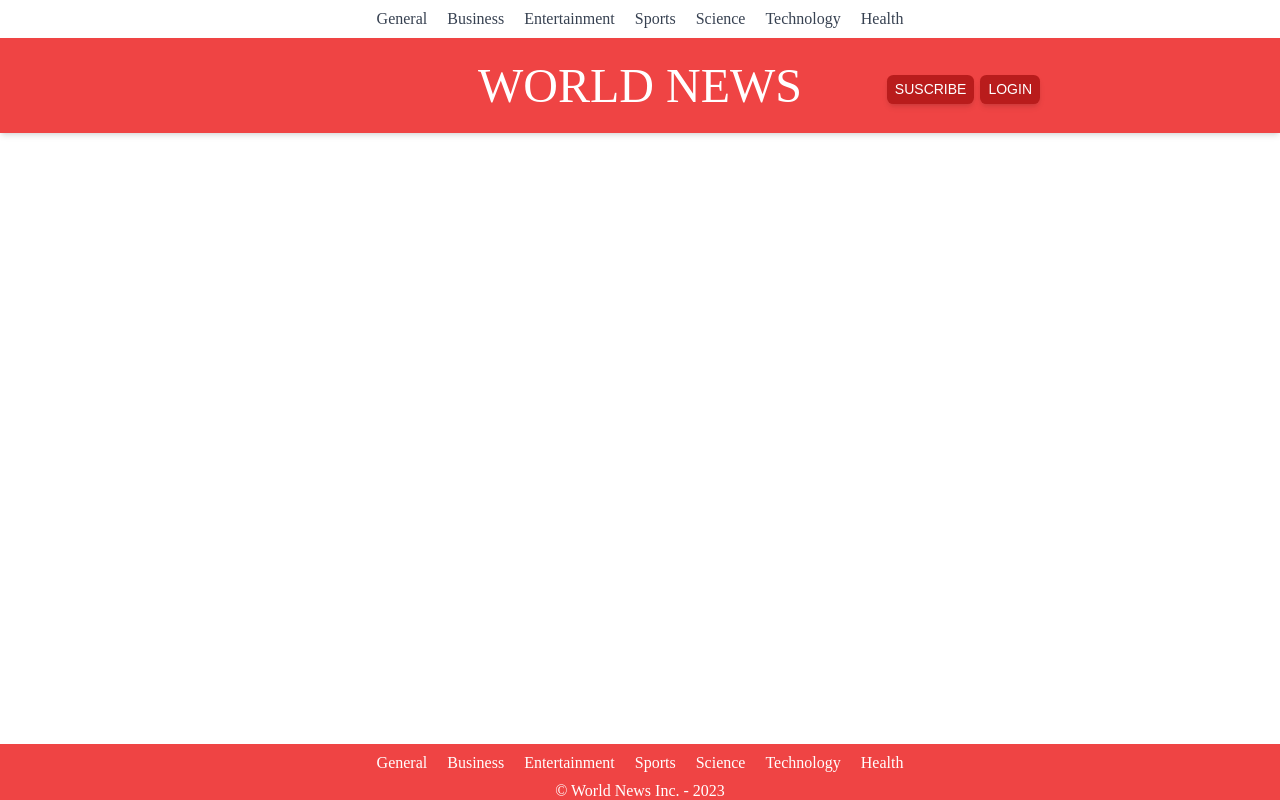
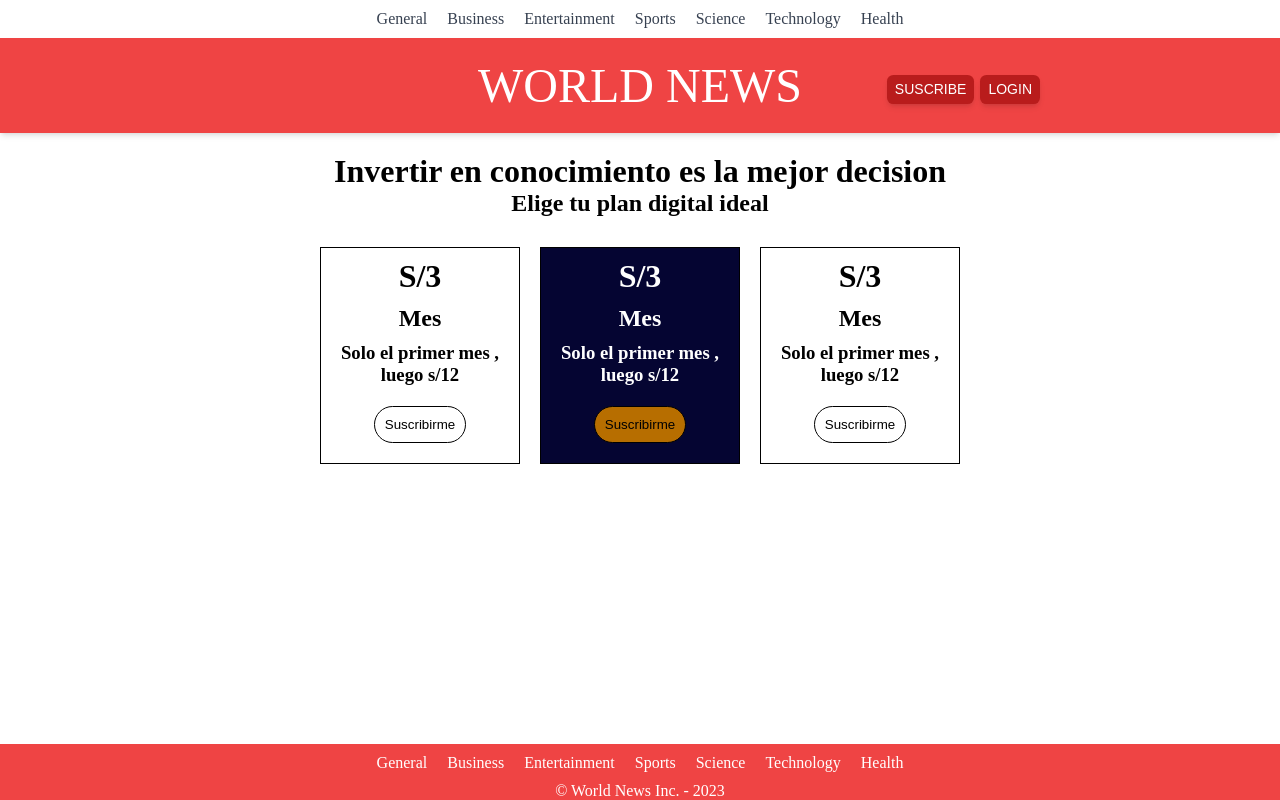
Before and after one commit to darkmoon65/news-paper-app, a React (Create React App) app: page /suscription in a window 1280 px wide. Built offline with nearby package versions, Linux system fonts and the light colour scheme.

Commit message:
Feature -> Add Component suscriptionCard, suscriptionPrice and suscription page, adjust route

```diff
--- /dev/null
+++ b/src/components/suscriptionCard/suscriptionCard.css
@@ -0,0 +1,63 @@
+.normal {
+    margin: 10px;
+    width: 200px;
+    text-align: center;
+    border: 1px solid black;
+}
+
+.especial {
+    margin: 10px;
+    width: 200px;
+    text-align: center;
+    border: 1px solid black;
+    background-color: rgb(5, 5, 50);
+    color: white;
+}
+
+.max {
+    margin: 10px;
+    width: 200px;
+    text-align: center;
+    border: 1px solid black;
+}
+
+.item-card {
+    padding-top: 10px;
+}
+
+.button-blank {
+    border-radius: 20px;
+    background-color: white;
+    border: 1px solid black;
+    padding: 10px;
+    margin: 20px;
+}
+
+.button-blank:hover{
+    background-color: antiquewhite;
+}
+
+.button-orange {
+    border-radius: 20px;
+    background-color: rgb(183, 110, 0);
+    border: 1px solid black;
+    padding: 10px;
+    margin: 20px;
+}
+
+.button-orange:hover{
+    background-color: orange;
+}
+
+.button-shadow {
+    border-radius: 20px;
+    background-color: white;
+    border: 1px solid black;
+    padding: 10px;
+    margin: 20px;
+}
+
+.button-shadow:hover{
+    color: white;
+    background-color: black;
+}
--- /dev/null
+++ b/src/components/suscriptionCard/suscriptionCard.js
@@ -0,0 +1,15 @@
+import './suscriptionCard.css'
+
+const SuscriptionCard = (props) => {
+
+    return  (
+        <div className={props.boxType}>
+            <h1 className='item-card'>S/3</h1>
+            <h2 className='item-card'>Mes</h2>
+            <h3 className='item-card'>Solo el primer mes , luego s/12</h3>
+            <button className={props.buttonType}>Suscribirme</button>
+        </div>
+    )
+}
+
+export default SuscriptionCard;
--- /dev/null
+++ b/src/components/suscriptionPrice/suscriptionPrice.css
@@ -0,0 +1,16 @@
+
+.box {
+    display: flex;
+    flex-direction: column;
+    align-items: center;
+    padding: 0;
+    margin: 0;
+    padding: 20px;
+}
+.box-prices {
+    display: flex;
+    padding: 20px;
+    align-items: center;
+    vertical-align: center;
+
+}
--- /dev/null
+++ b/src/components/suscriptionPrice/suscriptionPrice.js
@@ -0,0 +1,19 @@
+import SuscriptionCard from "../suscriptionCard/suscriptionCard"
+import './suscriptionPrice.css'
+
+const SuscriptionPrice = () => {
+    return (
+        <div className="box">
+            <h1>Invertir en conocimiento es la mejor decision</h1>
+            <h2>Elige tu plan digital ideal</h2>
+
+            <div className="box-prices">
+                <SuscriptionCard boxType="normal" buttonType="button-blank" />
+                <SuscriptionCard boxType="especial" buttonType="button-orange"/>
+                <SuscriptionCard boxType="max" buttonType="button-shadow"/>
+            </div>
+        </div>
+    )
+}
+
+export default SuscriptionPrice
--- /dev/null
+++ b/src/pages/suscription.js
@@ -0,0 +1,11 @@
+import SuscriptionPrice from "../components/suscriptionPrice/suscriptionPrice";
+
+const Suscription = () => {
+    return (
+        <main>
+           <SuscriptionPrice/>
+        </main>
+    )
+}
+
+export default Suscription;
--- a/src/routes/router.js
+++ b/src/routes/router.js
@@ -4,6 +4,7 @@ import Header from '../components/header/header';
 import Footer from '../components/footer/footer';
 import Home from '../pages/home';
 import Categories from '../pages/categories';
+import Suscription from '../pages/suscription';
 
 function Router() {
 
@@ -18,6 +19,7 @@ function Router() {
                 <Route path="science" element={<Categories cat={"science"}/>} />
                 <Route path="technology" element={<Categories cat={"technology"}/>} />
                 <Route path="health" element={<Categories cat={"health"}/>} />
+                <Route path="suscription" element={<Suscription/>} />
             </Routes>
             <Footer />
         </BrowserRouter>
```
Also changed, not shown: 1 other file (tests, documents, lock files or other folders).
